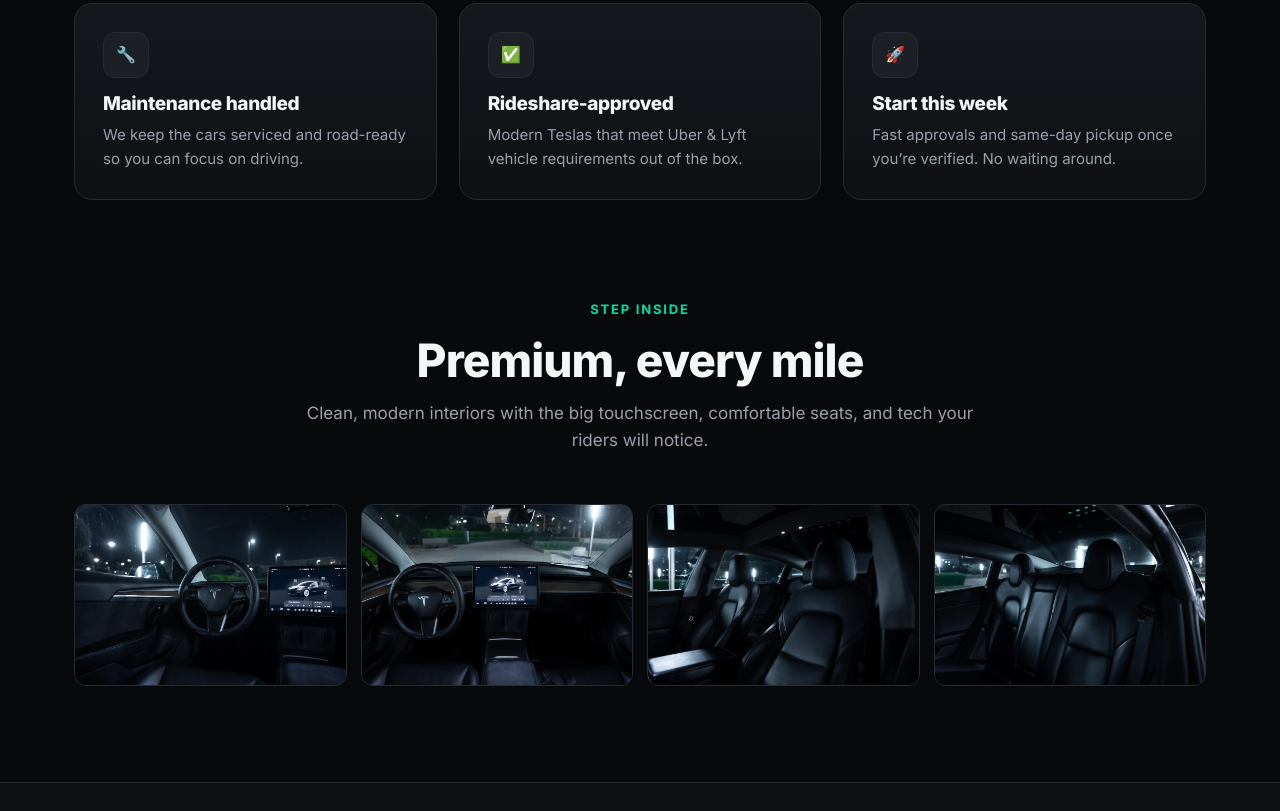
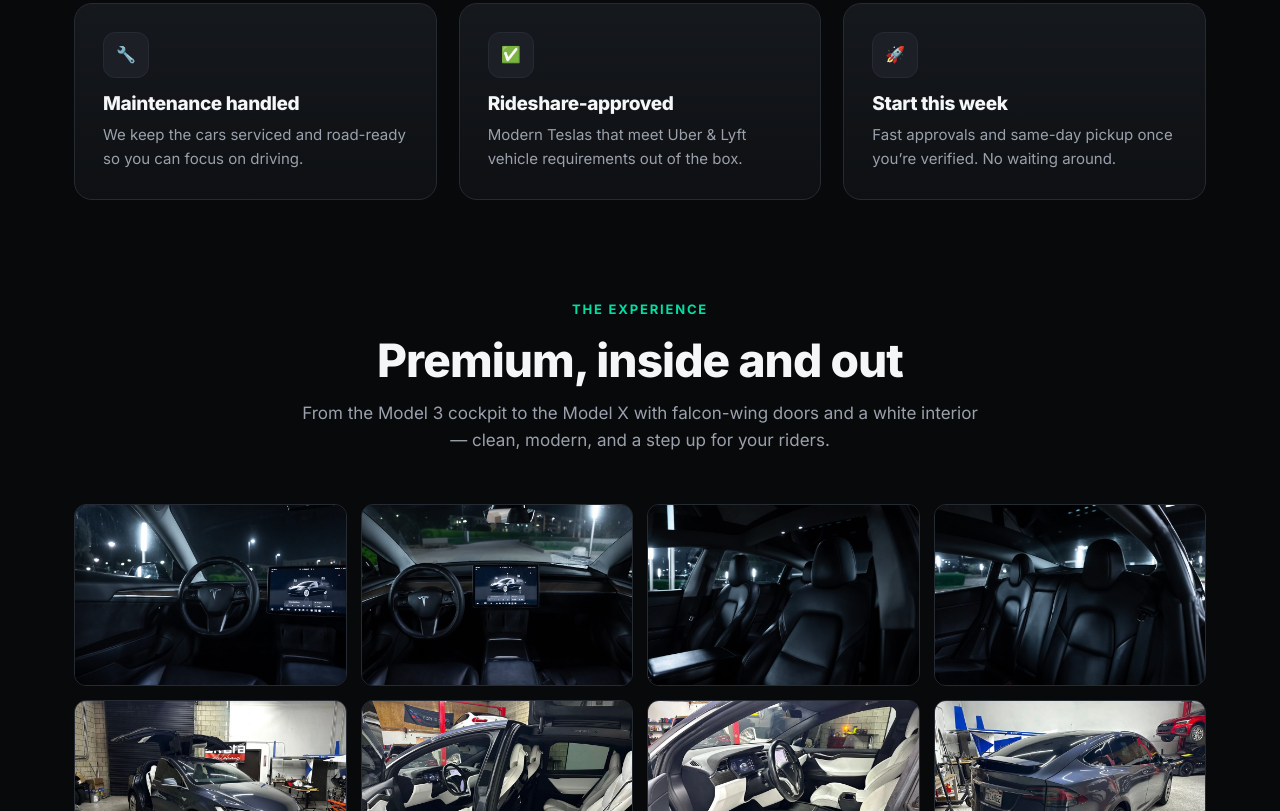
Before and after one commit to shayleg-a11y/sophic-rentals-site, a plain HTML site: page index.html in a window 1280 px wide. Shown: the part 3451-4262 px from the top of the page. Drawn offline with Linux system fonts and the light colour scheme.

Commit message:
Add real Model X photos: card + expanded gallery (falcon doors, white interior)

```diff
--- a/index.html
+++ b/index.html
@@ -285,15 +285,19 @@
   <section class="pad" style="padding-top:0">
     <div class="wrap">
       <div class="shead reveal">
-        <span class="eyebrow">Step Inside</span>
-        <h2>Premium, every mile</h2>
-        <p>Clean, modern interiors with the big touchscreen, comfortable seats, and tech your riders will notice.</p>
+        <span class="eyebrow">The Experience</span>
+        <h2>Premium, inside and out</h2>
+        <p>From the Model 3 cockpit to the Model X with falcon-wing doors and a white interior — clean, modern, and a step up for your riders.</p>
       </div>
       <div class="gallery reveal">
         <div class="g"><img src="images/int-cockpit.jpg" alt="Tesla Model 3 cockpit and touchscreen" loading="lazy"></div>
         <div class="g"><img src="images/int-screen.jpg" alt="Tesla Model 3 center touchscreen" loading="lazy"></div>
         <div class="g"><img src="images/int-seats.jpg" alt="Tesla Model 3 front seats" loading="lazy"></div>
         <div class="g"><img src="images/int-rear.jpg" alt="Tesla Model 3 rear seats" loading="lazy"></div>
+        <div class="g"><img src="images/gal-x-doors.jpg" alt="Tesla Model X with falcon-wing doors open" loading="lazy"></div>
+        <div class="g"><img src="images/gal-x-int.jpg" alt="Tesla Model X white interior and seating" loading="lazy"></div>
+        <div class="g"><img src="images/gal-x-cockpit.jpg" alt="Tesla Model X cockpit with white interior" loading="lazy"></div>
+        <div class="g"><img src="images/gal-x-rear.jpg" alt="Tesla Model X rear three-quarter view" loading="lazy"></div>
       </div>
     </div>
   </section>
@@ -383,7 +387,7 @@
     {name:"Tesla Model 3", trim:"2020 • Long Range", price:500, status:"available", img:"images/m3-rear.jpg", feats:["5 seats","Supercharging","Great MPGe"]},
     {name:"Tesla Model Y", trim:"2022 • SUV", price:600, status:"available", feats:["5 seats","SUV space","XL trunk"]},
     {name:"Tesla Model 3", trim:"2019 • Standard", price:475, status:"rented", img:"images/m3-rear2.jpg", feats:["5 seats","Efficient","Autopilot"]},
-    {name:"Tesla Model X", trim:"2016 • Premium SUV", price:700, status:"rented", feats:["Falcon doors","Premium","6 seats"]},
+    {name:"Tesla Model X", trim:"2016 • Premium SUV", price:700, status:"rented", img:"images/mx-front.jpg", feats:["Falcon doors","White interior","6 seats"]},
     {name:"Tesla Model 3", trim:"2023 • Newest", price:525, status:"available", img:"images/m3-front.jpg", feats:["5 seats","Newest model","Long range"]},
   ];
 
```
Also changed, not shown: images/gal-x-cockpit.jpg (added), images/gal-x-doors.jpg (added), images/gal-x-int.jpg (added), images/gal-x-rear.jpg (added), images/mx-front.jpg (added).
